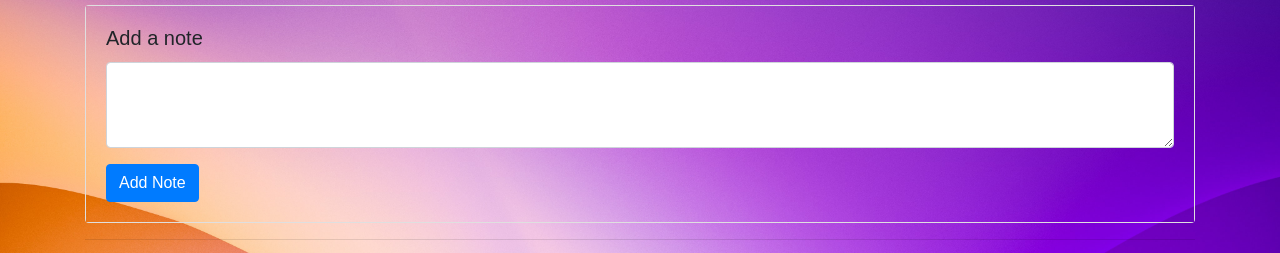
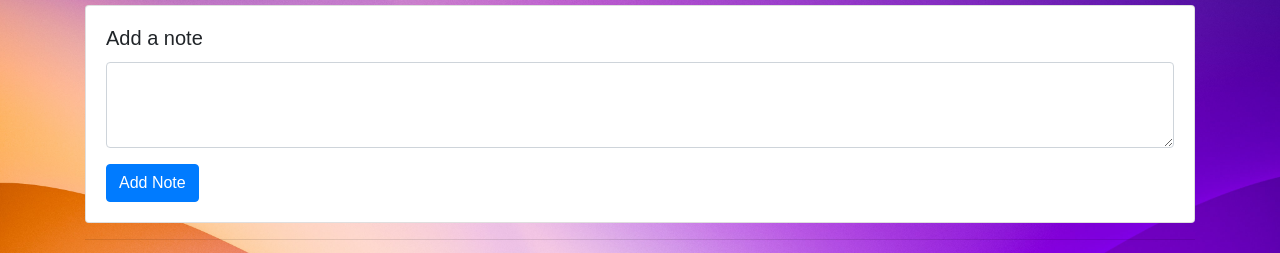
Before and after one commit to kushagra178s/magicNotes, a plain HTML site: page index.html in a window 1280 px wide. Shown: the part 123-376 px from the top of the page. Drawn offline with nearby package versions, Linux system fonts and the light colour scheme.

Commit message:
Update style.css

```diff
--- a/style.css
+++ b/style.css
@@ -7,10 +7,5 @@ body {
     background-size: cover;
 }
 .card-body{
-    font-family: "Karla", sans-serif;
-    margin: 0;
-    background-image: url("images/bg.jpg");
-    background-repeat: no-repeat;
-    background-attachment: fixed;
-    background-size: cover;
+    background-color:"pink";
 }
```
